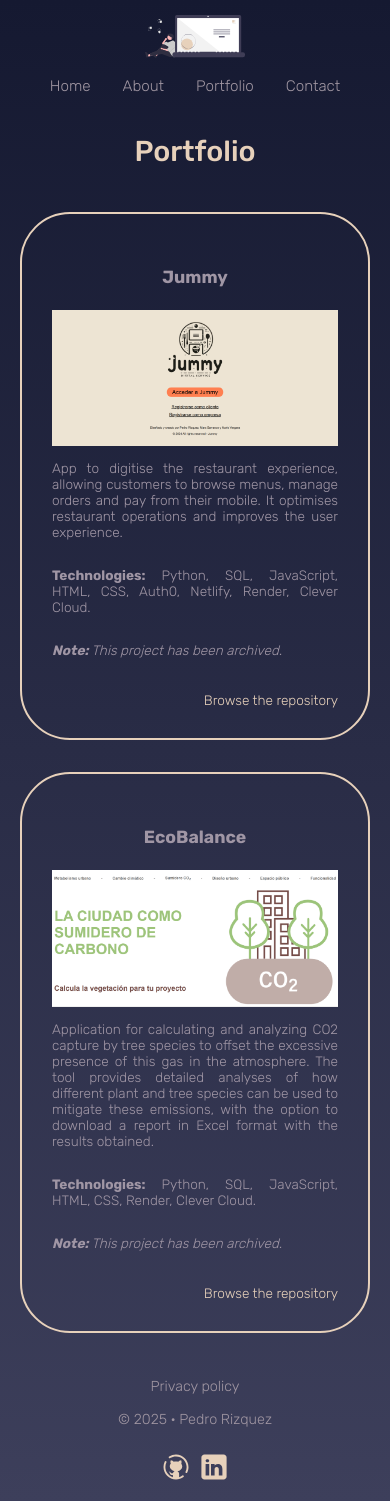
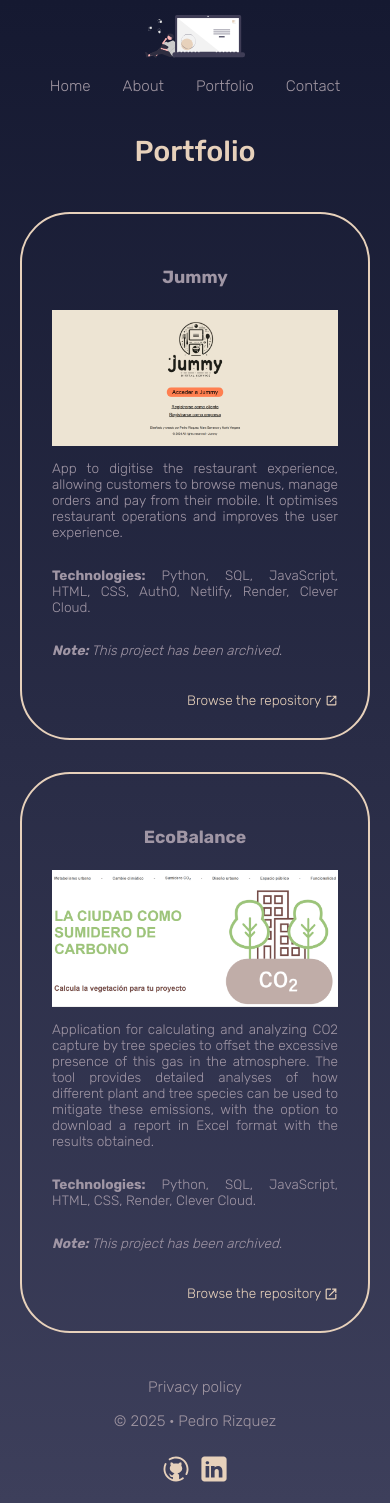
Before and after one commit to Rizquez/portfolio, a Vue app: page /about in a window 390 px wide. Built offline with nearby package versions, Linux system fonts and the light colour scheme.

Commit message:
imagen en enlace

```diff
--- a/src/components/Footer.vue
+++ b/src/components/Footer.vue
@@ -25,7 +25,6 @@ footer img {
 footer p {
   font-weight: lighter;
   color: var(--text-100);
-  font-size: 1.3rem;
   margin: 0;
 }
 
@@ -45,10 +44,13 @@ footer p {
   text-decoration: none;
   font-weight: lighter;
   color: var(--text-100);
-  font-size: 1.3rem;
 }
 .router:hover {
   color: var(--primary-100);
+}
+
+.router, .info, p {
+  font-size: 1.2rem;
 }
 
 @media (max-width: 768px) {
@@ -68,6 +70,10 @@ footer p {
     justify-content: center;
     align-items: center;
   }
+
+  .router, .info, p {
+    font-size: 1.1rem;
+  }
 }
 
 @media (max-width: 480px) {
@@ -80,7 +86,7 @@ footer p {
   }
 
   .router, .info p {
-    font-size: 0.9rem;
+    font-size: 0.95rem;
   }
 }
 </style>
--- a/src/components/Head.vue
+++ b/src/components/Head.vue
@@ -39,7 +39,7 @@ header img {
   text-decoration: none;
   font-weight: lighter;
   color: var(--text-100);
-  font-size: 1.3rem;
+  font-size: 1.2rem;
   cursor: pointer;
 }
 .router:hover {
@@ -52,10 +52,6 @@ header img {
   }
   header img {
     max-width: 130px;
-  }
-
-  .router {
-    font-size: 1rem;
   }
 }
 
@@ -74,6 +70,10 @@ header img {
     gap: 2rem;
     justify-content: center;
   }
+
+  .router {
+    font-size: 1.1rem;
+  }
 }
 
 @media (max-width: 480px) {
--- a/src/components/Project.vue
+++ b/src/components/Project.vue
@@ -27,11 +27,11 @@ const props = defineProps({
 <template>
   <div>
     <h4>{{ title }}</h4>
-    <img :src="imgSrc" :alt="imgAlt || title">
+    <img class="cover" :src="imgSrc" :alt="imgAlt || title">
     <p>{{ description }}</p>
     <p><span>Technologies:</span> {{ technologies }}</p>
     <p class="note"><span>Note:</span> {{ note }}</p>
-    <a :href="linkHref" target="_blank" rel="noopener noreferrer">{{ linkLabel }}</a>
+    <a :href="linkHref" target="_blank" rel="noopener noreferrer">{{ linkLabel }} <span class="icon-mask" aria-hidden="true"></span></a>
   </div>
 </template>
 
@@ -53,12 +53,6 @@ h4 {
   text-align: center;
 }
 
-img {
-  width: 100%;
-  max-width: 500px;
-  height: auto;
-}
-
 p, a {
   font-size: 1rem;
   font-weight: lighter;
@@ -75,7 +69,8 @@ a {
   text-decoration: none;
   color: var(--primary-100);
 }
-a:hover {
+a:hover,
+.ext-link:hover {
   color: var(--primary-200);
 }
 
@@ -83,8 +78,36 @@ span {
   font-weight: bold;
 }
 
+.cover {
+  width: 100%;
+  max-width: 500px;
+  height: auto;
+}
+
 .note {
   font-style: oblique;
+}
+
+.ext-link{
+  text-align: right;
+  padding-top: 20px;
+  text-decoration: none;
+  color: var(--primary-100);
+  display: inline-flex;
+  align-items: baseline;
+  gap: .35em;
+  line-height: 1.4;
+}
+
+.icon-mask {
+  width: 1em;
+  height: 1em;
+  background-color: currentColor;
+  -webkit-mask: url('@/assets/images/svg/open-in.svg') no-repeat center / contain;
+  mask: url('@/assets/images/svg/open-in.svg') no-repeat center / contain;
+  vertical-align: -0.2em;
+  display: inline-block;
+  flex: 0 0 auto;
 }
 
 @media (max-width: 1000px) {
```
Also changed, not shown: src/assets/images/svg/open-in.svg (added), 18 other files (tests, documents, lock files or other folders).
